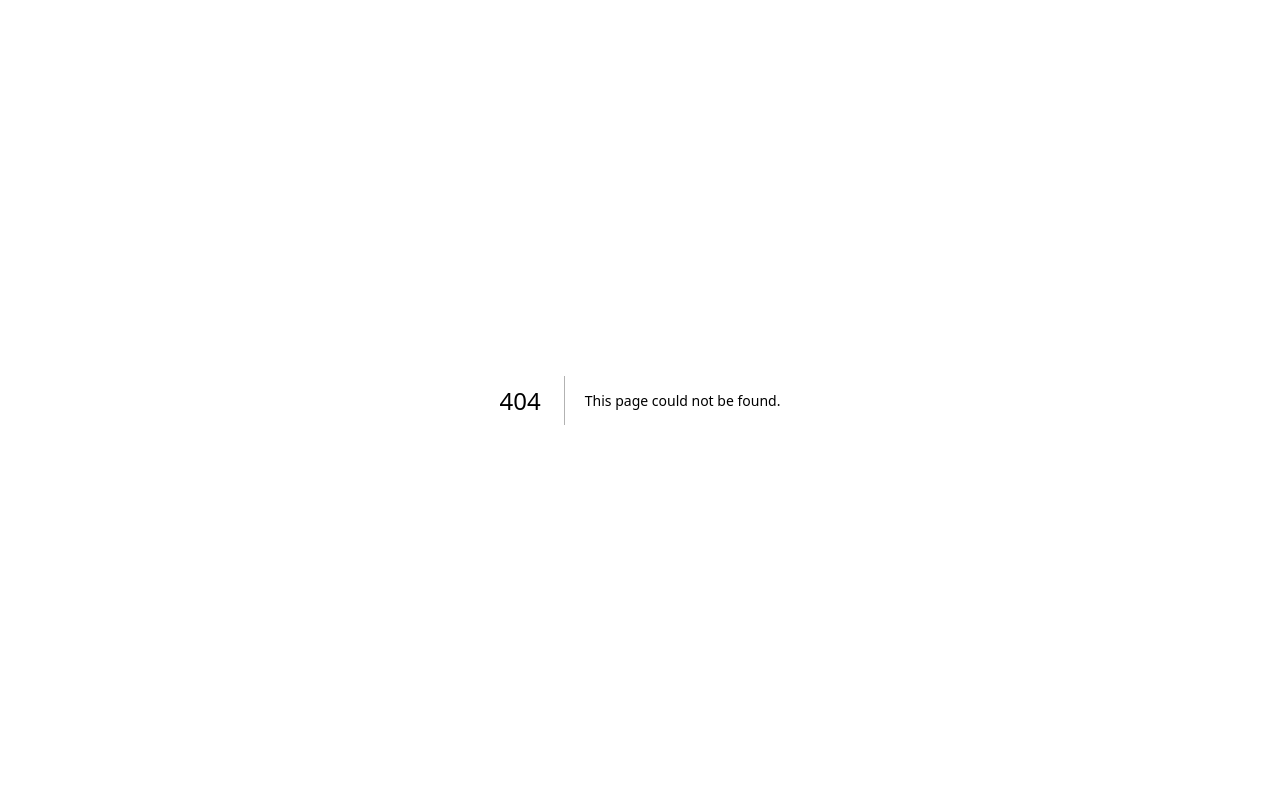
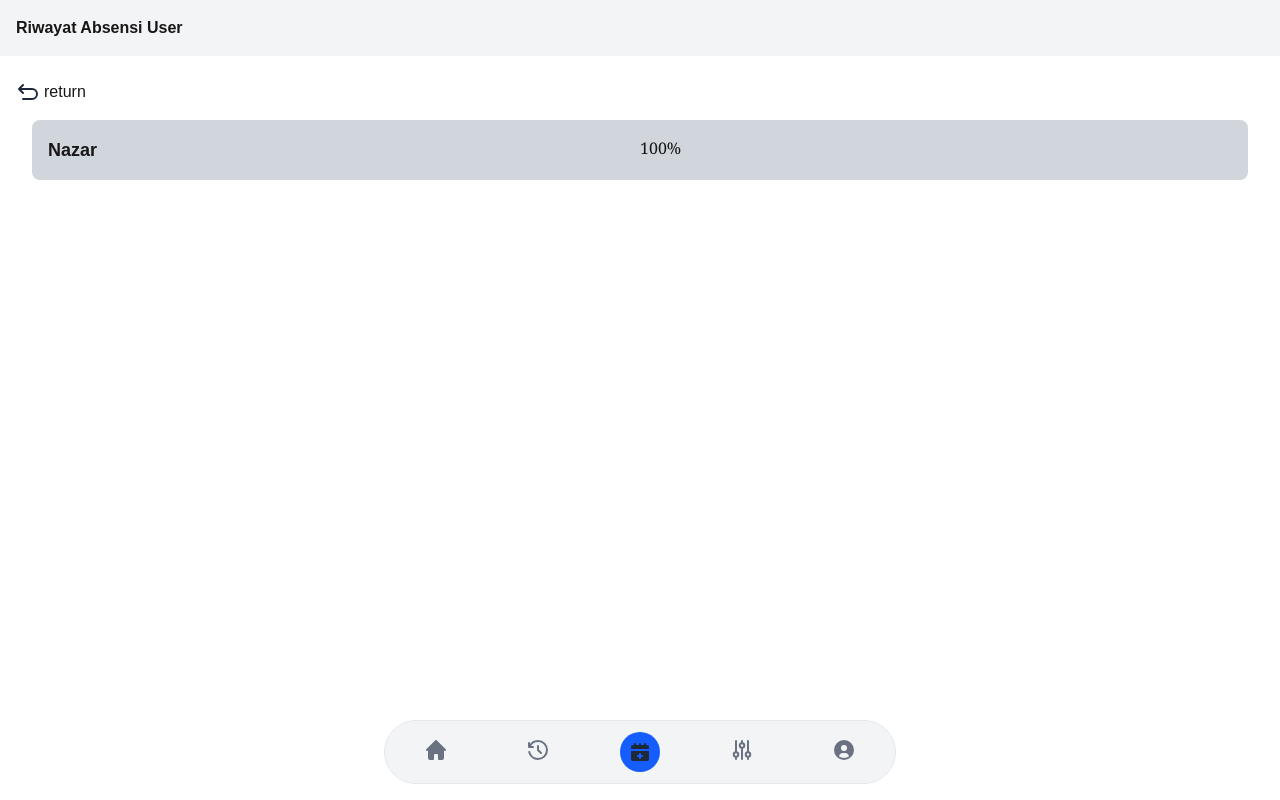
Before and after one commit to Nazarnazz/hrms-ui, a Next.js app: page /user/riwayat in a window 1280 px wide. Before the commit this address had no page. Built offline with nearby package versions, Linux system fonts and the light colour scheme.

Commit message:
jam pulang

```diff
--- a/src/app/components/menu-items/navigation-user.js
+++ b/src/app/components/menu-items/navigation-user.js
@@ -5,44 +5,48 @@ export default function Navigation() {
     <>
       <div className="fixed z-50 w-full h-16 max-w-lg -translate-x-1/2 bg-gray-100 border border-gray-200 rounded-full bottom-4 left-1/2 dark:bg-gray-700 dark:border-gray-600">
         <div className="grid h-full max-w-lg grid-cols-5 mx-auto">
-          <button data-tooltip-target="tooltip-home" type="button" className="inline-flex flex-col items-center justify-center px-5 rounded-s-full hover:bg-gray-50 dark:hover:bg-gray-800 group">
-            <Link href="/user/dashboard">
+          <Link href="/user/dashboard" className="inline-flex flex-col items-center justify-center px-5 rounded-s-full hover:bg-gray-50 dark:hover:bg-gray-800 group">
+            <button data-tooltip-target="tooltip-home" type="button">
               <svg className="w-5 h-5 mb-1 text-gray-500 dark:text-gray-400 group-hover:text-blue-600 dark:group-hover:text-blue-500" aria-hidden="true" xmlns="http://www.w3.org/2000/svg" fill="currentColor" viewBox="0 0 20 20">
                 <path d="m19.707 9.293-2-2-7-7a1 1 0 0 0-1.414 0l-7 7-2 2a1 1 0 0 0 1.414 1.414L2 10.414V18a2 2 0 0 0 2 2h3a1 1 0 0 0 1-1v-4a1 1 0 0 1 1-1h2a1 1 0 0 1 1 1v4a1 1 0 0 0 1 1h3a2 2 0 0 0 2-2v-7.586l.293.293a1 1 0 0 0 1.414-1.414Z" />
               </svg>
               <span className="sr-only">Home</span>
-            </Link>
-          </button>
+            </button>
+          </Link>
           <div id="tooltip-home" role="tooltip" className="absolute z-10 invisible inline-block px-3 py-2 text-sm font-medium text-white transition-opacity duration-300 bg-gray-900 rounded-lg shadow-xs opacity-0 tooltip dark:bg-gray-700">
             Home
             <div className="tooltip-arrow" data-popper-arrow></div>
           </div>
-          <button data-tooltip-target="tooltip-wallet" type="button" className="inline-flex flex-col items-center justify-center px-5 hover:bg-gray-50 dark:hover:bg-gray-800 group">
-            <Link href="/user/riwayat">
-              <svg class="w-6 h-6 mb-1 text-gray-500 dark:text-gray-400 group-hover:text-blue-600 dark:group-hover:text-blue-500" aria-hidden="true" xmlns="http://www.w3.org/2000/svg" width="24" height="24" fill="none" viewBox="0 0 24 24">
+          <Link href="/user/riwayat" className="inline-flex flex-col items-center justify-center px-5 hover:bg-gray-50 dark:hover:bg-gray-800 group">
+            <button data-tooltip-target="tooltip-wallet" type="button">
+              <svg
+                className="w-6 h-6 mb-1 text-gray-500 dark:text-gray-400 group-hover:text-blue-600 dark:group-hover:text-blue-500"
+                aria-hidden="true"
+                xmlns="http://www.w3.org/2000/svg"
+                width="24"
+                height="24"
+                fill="none"
+                viewBox="0 0 24 24"
+              >
                 <path
                   stroke="currentColor"
-                  stroke-linecap="round"
-                  stroke-linejoin="round"
-                  stroke-width="2"
+                  strokeLinecap="round"
+                  strokeLinejoin="round"
+                  strokeWidth="2"
                   d="M12 8v4l3 3M3.22302 14C4.13247 18.008 7.71683 21 12 21c4.9706 0 9-4.0294 9-9 0-4.97056-4.0294-9-9-9-3.72916 0-6.92858 2.26806-8.29409 5.5M7 9H3V5"
                 />
               </svg>
 
               <span className="sr-only">History</span>
-            </Link>
-          </button>
+            </button>
+          </Link>
           <div id="tooltip-wallet" role="tooltip" className="absolute z-10 invisible inline-block px-3 py-2 text-sm font-medium text-white transition-opacity duration-300 bg-gray-900 rounded-lg shadow-xs opacity-0 tooltip dark:bg-gray-700">
             Wallet
             <div className="tooltip-arrow" data-popper-arrow></div>
           </div>
           <div className="flex items-center justify-center">
-            <button
-              data-tooltip-target="tooltip-new"
-              type="button"
-              className="inline-flex items-center justify-center w-10 h-10 font-medium bg-blue-600 rounded-full hover:bg-blue-700 group focus:ring-4 focus:ring-blue-300 focus:outline-none dark:focus:ring-blue-800"
-            >
-              <Link href="/user/absensi">
+            <Link href="/user/absensi" className="inline-flex items-center justify-center w-10 h-10 font-medium bg-blue-600 rounded-full hover:bg-blue-700 group focus:ring-4 focus:ring-blue-300 focus:outline-none dark:focus:ring-blue-800">
+              <button data-tooltip-target="tooltip-new" type="button">
                 <svg className="w-6 h-6 text-gray-800 dark:text-white" aria-hidden="true" xmlns="http://www.w3.org/2000/svg" width="24" height="24" fill="currentColor" viewBox="0 0 24 24">
                   <path
                     fillRule="evenodd"
@@ -52,15 +56,15 @@ export default function Navigation() {
                 </svg>
 
                 <span className="sr-only">Absensi</span>
-              </Link>
-            </button>
+              </button>
+            </Link>
           </div>
           <div id="tooltip-new" role="tooltip" className="absolute z-10 invisible inline-block px-3 py-2 text-sm font-medium text-white transition-opacity duration-300 bg-gray-900 rounded-lg shadow-xs opacity-0 tooltip dark:bg-gray-700">
             Mulai Absensi
             <div className="tooltip-arrow" data-popper-arrow></div>
           </div>
-          <button data-tooltip-target="tooltip-settings" type="button" className="inline-flex flex-col items-center justify-center px-5 hover:bg-gray-50 dark:hover:bg-gray-800 group">
-            <Link href="user/pengaturan">
+          <Link href="user/pengaturan" className="inline-flex flex-col items-center justify-center px-5 hover:bg-gray-50 dark:hover:bg-gray-800 group">
+            <button data-tooltip-target="tooltip-settings" type="button">
               <svg className="w-5 h-5 mb-1 text-gray-500 dark:text-gray-400 group-hover:text-blue-600 dark:group-hover:text-blue-500" aria-hidden="true" xmlns="http://www.w3.org/2000/svg" fill="none" viewBox="0 0 20 20">
                 <path
                   stroke="currentColor"
@@ -71,8 +75,8 @@ export default function Navigation() {
                 />
               </svg>
               <span className="sr-only">Settings</span>
-            </Link>
-          </button>
+            </button>
+          </Link>
           <div
             id="tooltip-settings"
             role="tooltip"
@@ -81,14 +85,14 @@ export default function Navigation() {
             Settings
             <div className="tooltip-arrow" data-popper-arrow></div>
           </div>
-          <button data-tooltip-target="tooltip-profile" type="button" className="inline-flex flex-col items-center justify-center px-5 rounded-e-full hover:bg-gray-50 dark:hover:bg-gray-800 group">
-            <Link href="/user/profile">
+          <Link href="/user/profile" className="inline-flex flex-col items-center justify-center px-5 rounded-e-full hover:bg-gray-50 dark:hover:bg-gray-800 group">
+            <button data-tooltip-target="tooltip-profile" type="button">
               <svg className="w-5 h-5 mb-1 text-gray-500 dark:text-gray-400 group-hover:text-blue-600 dark:group-hover:text-blue-500" aria-hidden="true" xmlns="http://www.w3.org/2000/svg" fill="currentColor" viewBox="0 0 20 20">
                 <path d="M10 0a10 10 0 1 0 10 10A10.011 10.011 0 0 0 10 0Zm0 5a3 3 0 1 1 0 6 3 3 0 0 1 0-6Zm0 13a8.949 8.949 0 0 1-4.951-1.488A3.987 3.987 0 0 1 9 13h2a3.987 3.987 0 0 1 3.951 3.512A8.949 8.949 0 0 1 10 18Z" />
               </svg>
               <span className="sr-only">Profile</span>
-            </Link>
-          </button>
+            </button>
+          </Link>
           <div
             id="tooltip-profile"
             role="tooltip"
--- a/src/app/user/dashboard/page.js
+++ b/src/app/user/dashboard/page.js
@@ -3,7 +3,7 @@ export default function Dashboard() {
   return (
     <>
       <div className="mb-4">
-        <div className="w-full p-4 bg-gray-100 mb-6 dark:bg-gray-700 justify-center items-center font-bold dark:border-gray-600">Riwayat Absensi User</div>
+        <div className="w-full p-4 bg-gray-100 mb-6 dark:bg-gray-700 justify-center items-center font-bold dark:border-gray-600">Dashboard User</div>
         <Navigation />
       </div>
     </>
--- /dev/null
+++ b/src/app/user/riwayat/page.js
@@ -0,0 +1,26 @@
+import Navigation from "@/app/components/menu-items/navigation-user";
+// import Link from "next/link";
+export default function Riwayat() {
+  return (
+    <>
+      <div className="mb-4">
+        <div className="w-full p-4 bg-gray-100 mb-6 dark:bg-gray-700 justify-center items-center font-bold dark:border-gray-600">Riwayat Absensi User</div>
+        <div className="px-4">
+          <div className="my-4 flex">
+            <svg className="w-6 h-6 text-gray-800 dark:text-white" aria-hidden="true" xmlns="http://www.w3.org/2000/svg" width="24" height="24" fill="none" viewBox="0 0 24 24">
+              <path stroke="currentColor" strokeLinecap="round" strokeLinejoin="round" strokeWidth="2" d="M3 9h13a5 5 0 0 1 0 10H7M3 9l4-4M3 9l4 4" />
+            </svg>
+            <span className="ml-1">return</span>
+          </div>
+          <div className="p-4 rounded-lg bg-gray-300 dark:bg-gray-600 m-4">
+            <div className="grid grid-cols-2">
+              <span className="font-bold text-lg">Nazar</span>
+              <span className="text-md font-serif">100%</span>
+            </div>
+          </div>
+        </div>
+        <Navigation />
+      </div>
+    </>
+  );
+}
```
